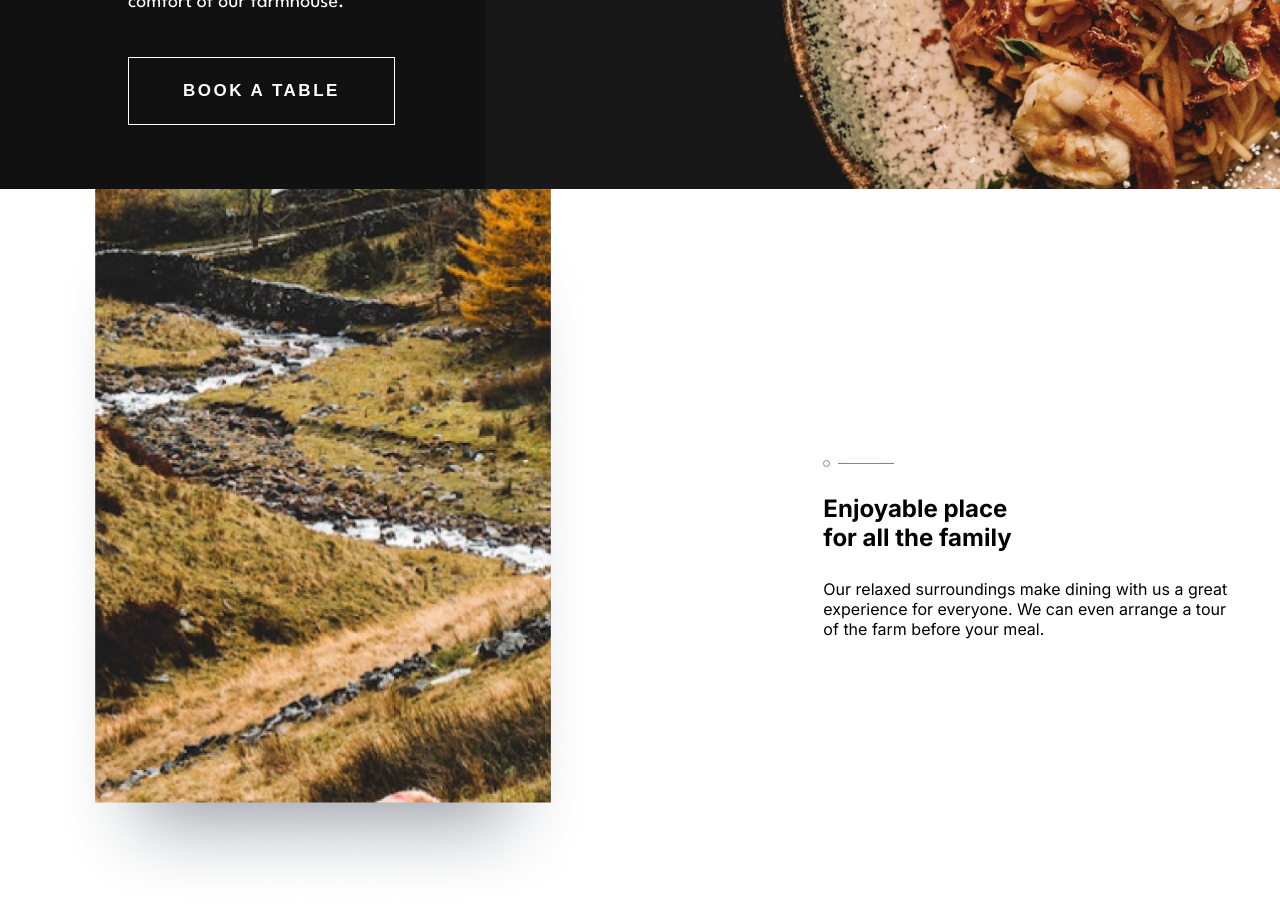
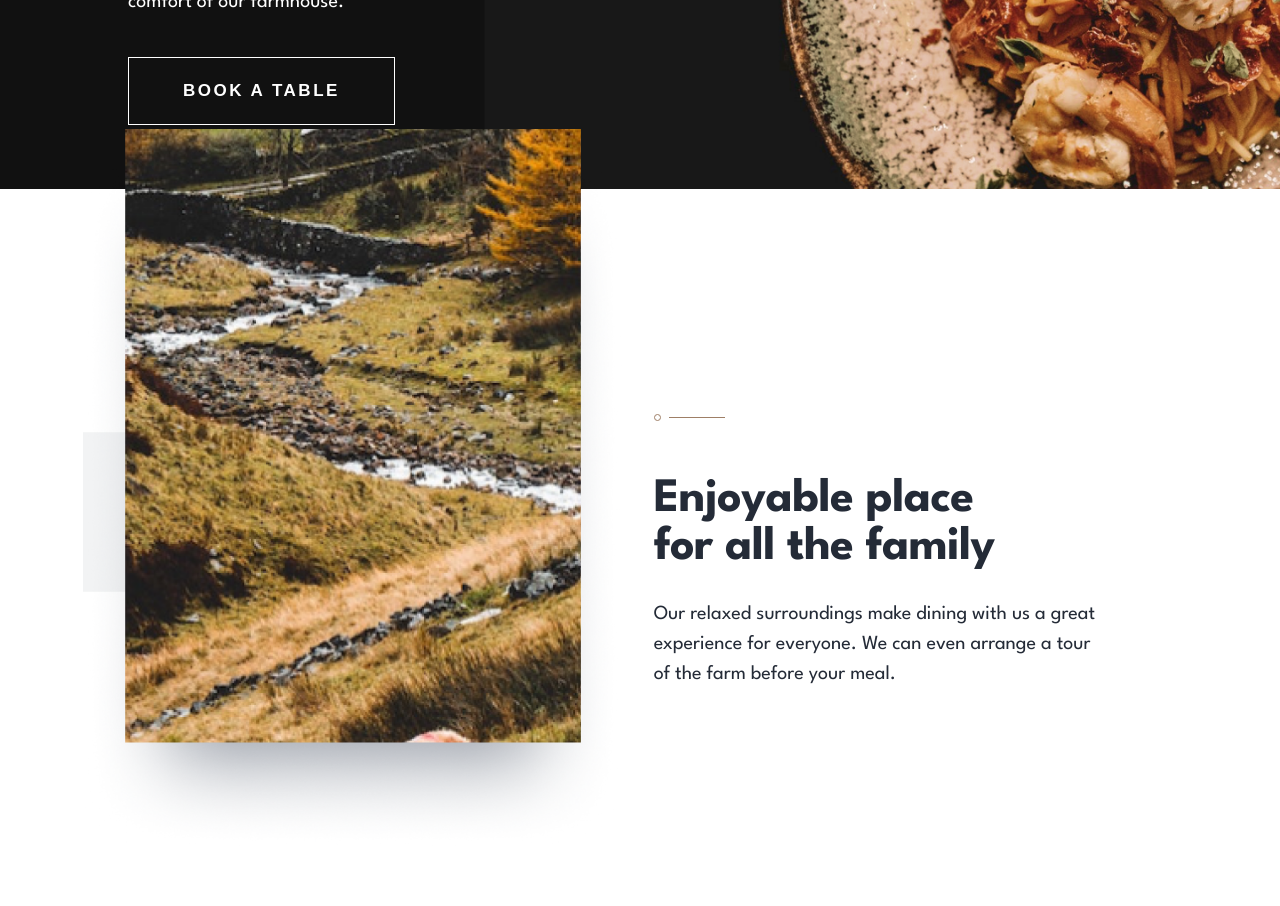
Before and after one commit to tornike2002/food-website, a Next.js app: page / in a window 1280 px wide. Shown: the part 500-1406 px from the top of the page. Built offline with nearby package versions, Linux system fonts and the light colour scheme.

Commit message:
added styling for this section

```diff
--- a/src/components/home-sections/home-one.tsx
+++ b/src/components/home-sections/home-one.tsx
@@ -3,11 +3,20 @@ import styled from "styled-components";
 import Line from "/public/assets/title-line.svg";
 import ImgBackground from "/public/assets/image-background.svg";
 import SectionImg from "/public/assets/home-side1.png";
+
 export default function HomeOne() {
   return (
     <HomeSectionOne>
-      <Image src={SectionImg} alt="Section one Img" width={540} height={720} />
-
+      <div className="image-container">
+        <Image
+          src={SectionImg}
+          alt="Section one Img"
+          width={540}
+          height={720}
+          className="sectionOneRelative"
+        />
+        <Image src={ImgBackground} alt="bg" className="sectionOneAbsolute" width={895} height={320} />
+      </div>
       <div className="SectionOne-wrapper">
         <Image src={Line} alt="Divider" />
         <h1>
@@ -26,15 +35,48 @@ export default function HomeOne() {
 
 const HomeSectionOne = styled.section`
   display: flex;
-  justify-content: space-around;
+    margin: 0 6.5%;
   gap: 125px;
   align-items: center;
+  font-family: "League Spartan", sans-serif;
+
+  .image-container {
+    position: relative;
+    width: 40%;
+    transform: translateY(-60px)
+  }
+
+  .sectionOneRelative {
+    position: relative;
+    z-index: 1;
+  }
+
+  .sectionOneAbsolute {
+    position: absolute;
+    bottom: 25%;
+    left: 0;
+    z-index: 0;
+    max-width: 100%;
+  }
+
   .SectionOne-wrapper {
     display: flex;
     flex-direction: column;
     gap: 27px;
-    h1{
+    h1 {
+      padding-top: 28px;
+      font-weight: 700;
+      font-size: 48px;
+      line-height: 48px;
+      letter-spacing: -0.5px;
+      color: #242b37;
+    }
 
+    p {
+      font-size: 20px;
+      font-weight: 400;
+      line-height: 30px;
+      color: #242b37;
     }
   }
 `;
```
